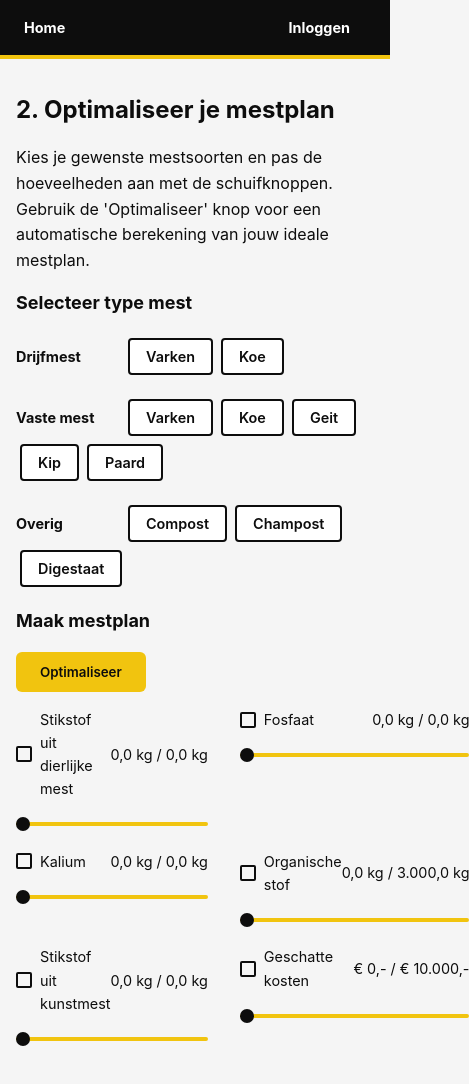
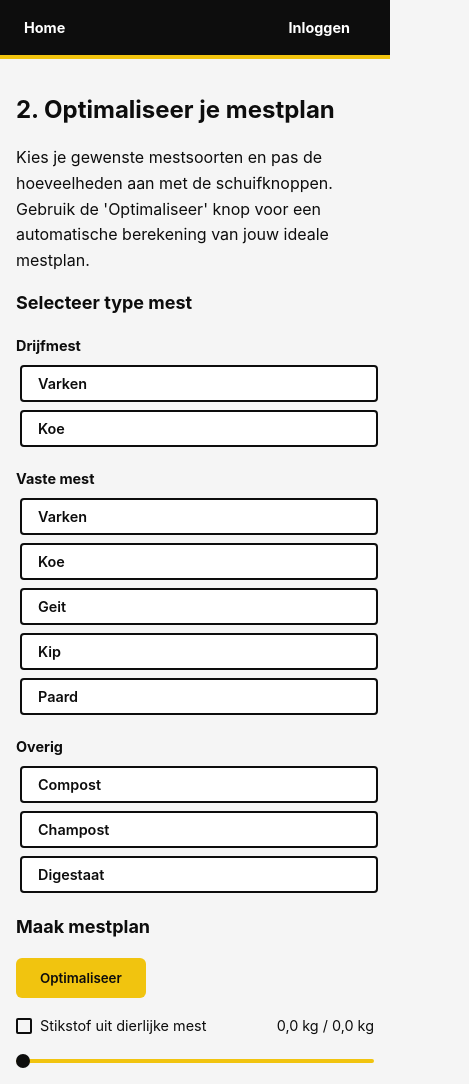
Before and after one commit to Corretje01/mestassistent, a plain HTML site: page mestplan.html in a window 390 px wide. Shown: the top 1084 px of the page, 469 px wide, since content can reach past the window. Drawn offline with Linux system fonts and the light colour scheme.

Commit message:
Update style.css

```diff
--- a/style.css
+++ b/style.css
@@ -294,3 +294,24 @@ h3 { font-size: 1.125rem; }
 .shake {
   animation: shake 0.3s ease-in-out;
 }
+
+@media (max-width: 768px) {
+  .sliders-grid {
+    grid-template-columns: 1fr !important; /* sliders onder elkaar */
+  }
+
+  .category {
+    flex-direction: column;
+    align-items: flex-start;
+  }
+
+  .category__label {
+    width: 100%;
+    margin-bottom: 0.25rem;
+  }
+
+  .btn.mest-btn {
+    width: 100%;
+    text-align: left;
+  }
+}
```
